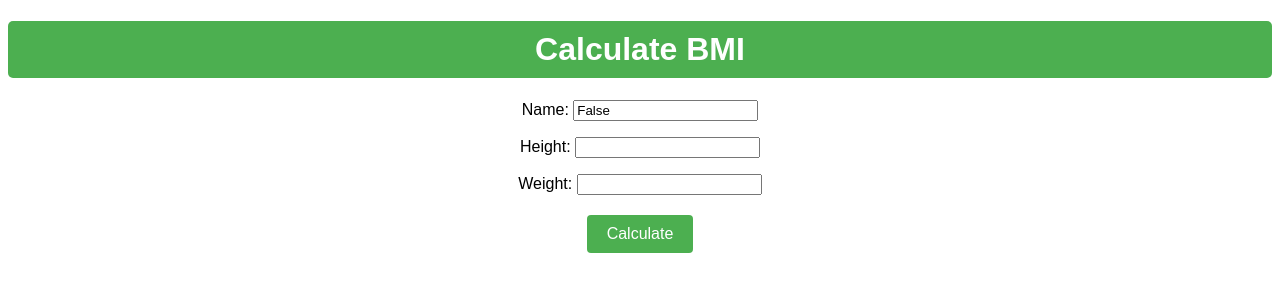
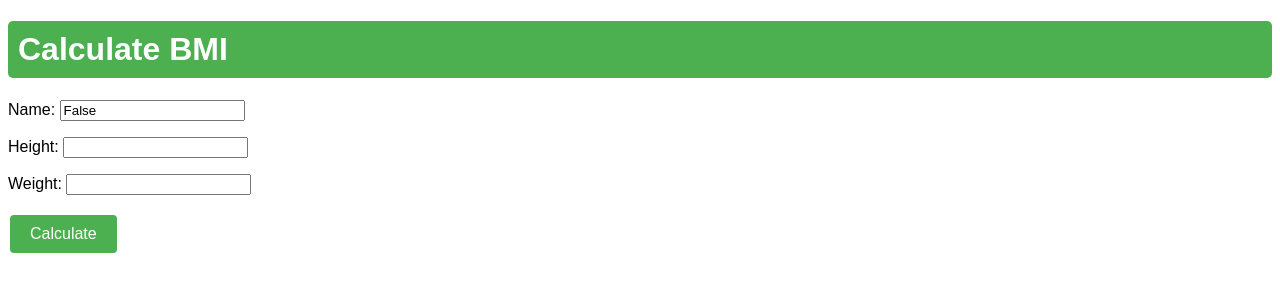
Before and after one commit to Wildchayote/Django_BMI_Xchange, a Django app: page /bmi/calculate/ in a window 1280 px wide. Shown: the top 300 px of the page. Run offline with Django 3.2, Linux system fonts and the light colour scheme.

Commit message:
Update calculate_bmi.html

```diff
--- a/templates/calculate_bmi.html
+++ b/templates/calculate_bmi.html
@@ -7,7 +7,7 @@
     <style>
         body {
             font-family: Arial, sans-serif;
-            text-align: center;
+            text-align: left;
         }
         h1 {
             background-color: #4CAF50;
@@ -24,7 +24,7 @@
             border: none; /* Remove borders */
             color: white; /* White text color */
             padding: 10px 20px; /* Add padding */
-            text-align: center;
+             text-align: left;
             text-decoration: none;
             display: inline-block;
             font-size: 16px;
```
